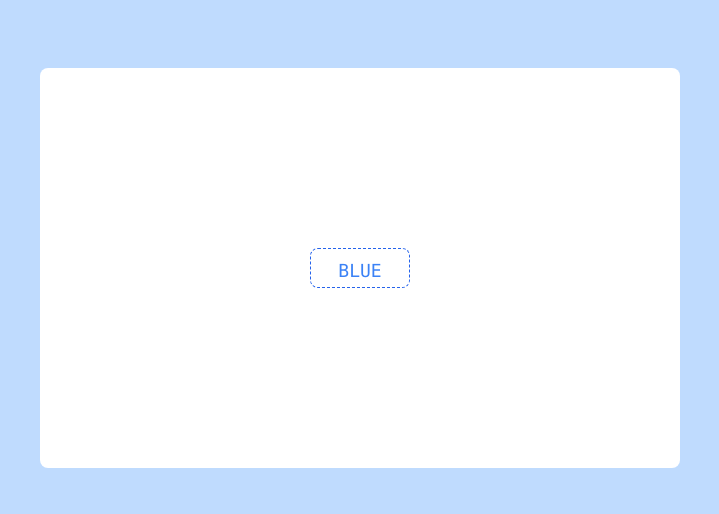
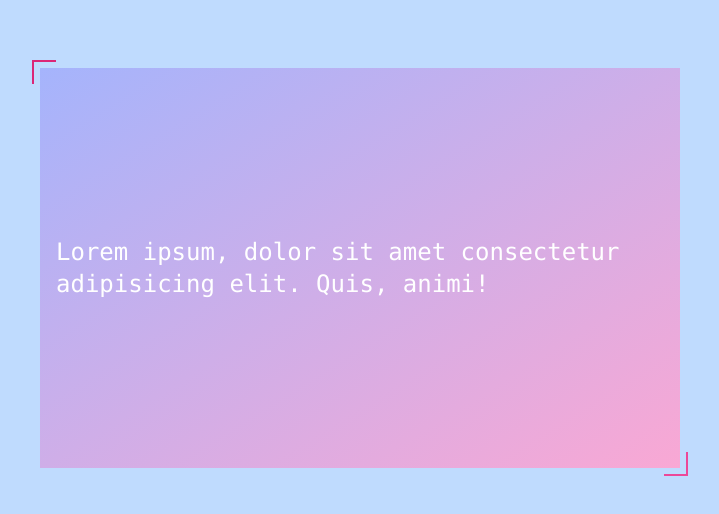
Before and after one commit to NeilYeTAT/LearnCSSuseReact-Tailwind, a React (Vite) app: page / in a window 1280 px wide. Shown: the part 132-646 px from the top of the page, without its empty margins (280-999 px from the left). Built offline with nearby package versions, Linux system fonts and the light colour scheme.

Commit message:
feat: good border

```diff
--- a/src/App.tsx
+++ b/src/App.tsx
@@ -1,4 +1,4 @@
-import FuckCSS from './components/day15-custom-cursor-pointer/FuckCSS'
+import FuckCSS from './components/day16-good-border/FuckCSS'
 
 function App() {
   return (
--- /dev/null
+++ b/src/components/day16-good-border/FuckCSS.tsx
@@ -0,0 +1,7 @@
+export default function FuckCSS() {
+  return (
+    <div className="relative m-auto flex h-1/2 w-1/2 items-center justify-center bg-gradient-to-br from-indigo-300 to-pink-300 p-4 font-mono text-2xl text-white before:absolute before:-left-2 before:-top-2 before:h-6 before:w-6 before:border-l-2 before:border-t-2 before:border-pink-600 before:duration-500 before:content-[''] after:absolute after:-bottom-2 after:-right-2 after:h-6 after:w-6 after:border-b-2 after:border-r-2 after:border-pink-500 after:duration-500 after:content-[''] before:hover:h-[calc(100%+16px)] before:hover:w-[calc(100%+16px)] before:hover:border-blue-500 after:hover:h-[calc(100%+16px)] after:hover:w-[calc(100%+16px)] after:hover:border-blue-500">
+      Lorem ipsum, dolor sit amet consectetur adipisicing elit. Quis, animi!
+    </div>
+  )
+}
```
Also changed, not shown: src/components/day16-good-border/Screenshot.png (added), src/components/day16-good-border/readme.md (added).
